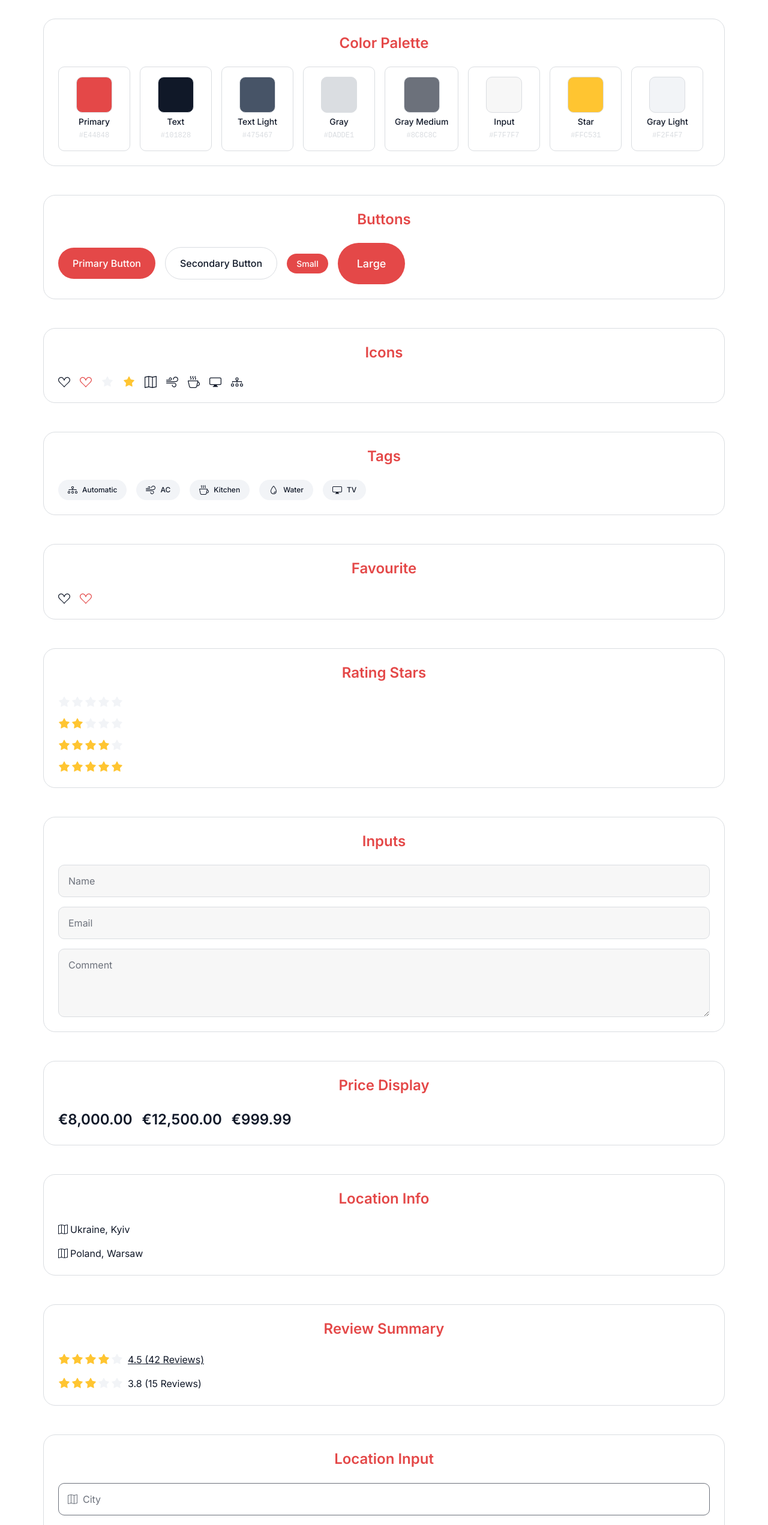
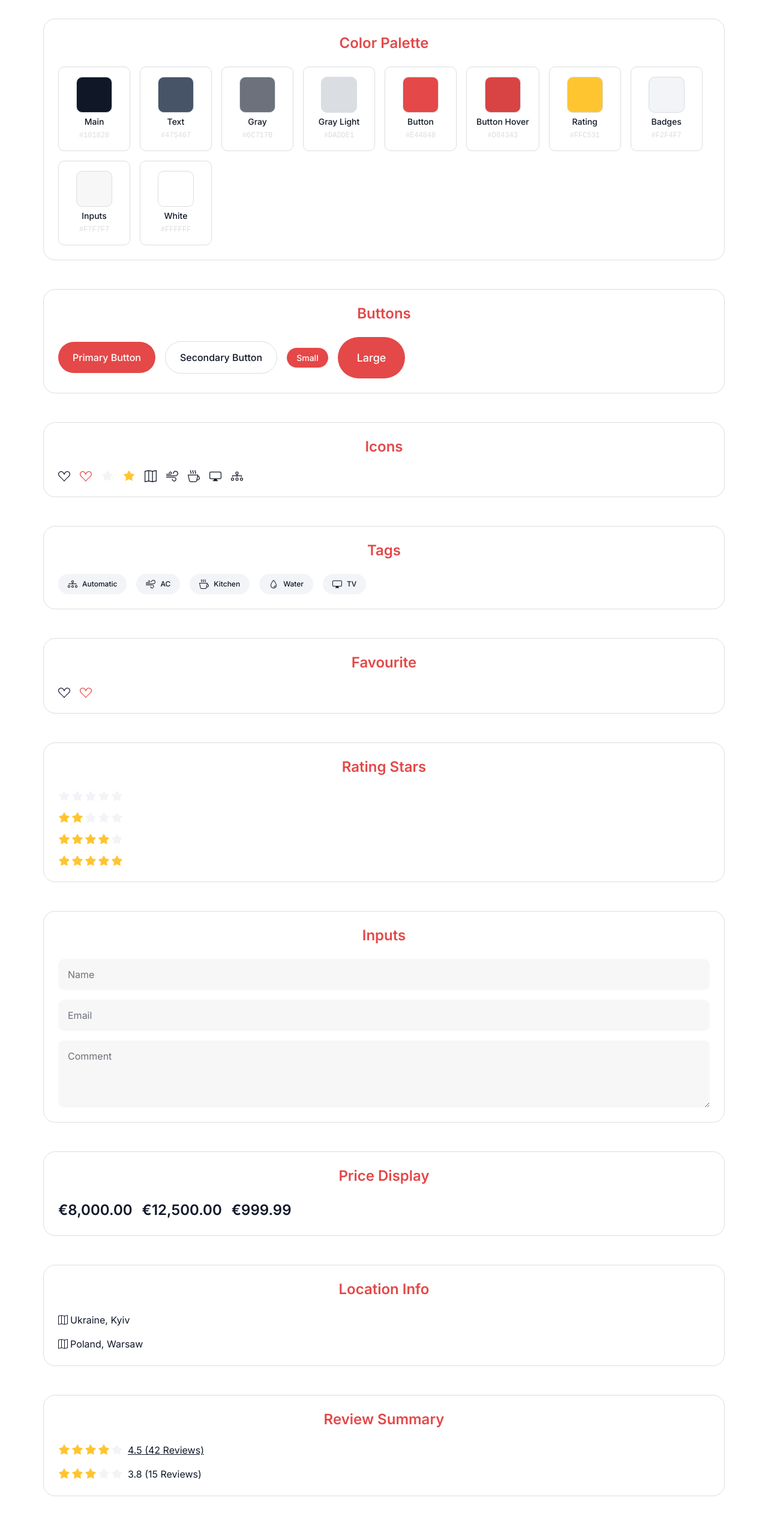
Before and after one commit to InnaKuts/travel-trucks, a React (Vite) app: page / in a window 1280 px wide. Shown: the part 123-2666 px from the top of the page at 60% size. Built offline with nearby package versions, Linux system fonts and the light colour scheme.

Commit message:
color scheme update

```diff
--- a/src/components/common/DatePicker/DatePicker.module.css
+++ b/src/components/common/DatePicker/DatePicker.module.css
@@ -7,7 +7,7 @@
   width: 100%;
   padding: var(--spacing-md);
   background-color: var(--color-inputs);
-  border: 1px solid var(--color-gray-light);
+  border: none;
   border-radius: var(--radius-sm);
   font-family: var(--font-family);
   font-size: var(--font-size-button);
@@ -18,17 +18,8 @@
   min-height: 56px;
 }
 
-.input:hover {
-  border-color: var(--color-button);
-}
-
 .input:focus {
-  border-color: var(--color-button);
   outline: none;
-}
-
-.input.focused {
-  border-color: var(--color-button);
 }
 
 /* Placeholder styling */
@@ -49,11 +40,6 @@
   transition: opacity 0.2s ease;
 }
 
-.input::-webkit-calendar-picker-indicator:hover {
-  color: var(--color-button);
-  opacity: 1;
-}
-
 /* Style the date input when it has no value */
 .input::-webkit-datetime-edit-text {
   color: var(--color-gray);
@@ -72,8 +58,8 @@
   left: 0;
   z-index: 1000;
   margin-top: 4px;
-  background: white;
-  border: 1px solid #ccc;
+  background: var(--color-white);
+  border: 1px solid var(--color-gray-light);
   border-radius: 8px;
   box-shadow: 0 2px 10px rgba(0, 0, 0, 0.1);
 }
--- a/src/components/common/Input/Input.module.css
+++ b/src/components/common/Input/Input.module.css
@@ -2,7 +2,7 @@
   width: 100%;
   padding: var(--spacing-md);
   background-color: var(--color-inputs);
-  border: 1px solid var(--color-gray-light);
+  border: none;
   border-radius: var(--radius-sm);
   font-family: var(--font-family);
   font-size: var(--font-size-button);
@@ -11,7 +11,6 @@
 }
 
 .input:focus {
-  border-color: var(--color-button);
   outline: none;
 }
 
--- a/src/components/common/LocationInput/LocationInput.module.css
+++ b/src/components/common/LocationInput/LocationInput.module.css
@@ -28,12 +28,12 @@
 .input {
   width: 100%;
   padding: var(--spacing-md) var(--spacing-md) var(--spacing-md) 40px; /* Left padding for icon */
-  border: 1px solid var(--color-gray);
+  border: none;
   border-radius: var(--radius-sm);
-  font-size: var(--font-size-md);
-  font-family: var(--font-family-primary);
+  font-size: var(--font-size-button);
+  font-family: var(--font-family);
   color: var(--color-main);
-  background-color: var(--color-white);
+  background-color: var(--color-inputs);
   transition: border-color 0.2s ease, box-shadow 0.2s ease;
   box-sizing: border-box;
 }
@@ -44,10 +44,4 @@
 
 .input:focus {
   outline: none;
-  border-color: var(--color-button);
-  box-shadow: 0 0 0 3px rgba(228, 72, 72, 0.1);
 }
-
-.input.focused {
-  border-color: var(--color-button);
-}
--- a/src/pages/DesignCatalog/DesignCatalog.jsx
+++ b/src/pages/DesignCatalog/DesignCatalog.jsx
@@ -25,17 +25,9 @@ const DesignCatalog = () => {
           <div className={styles.colorBox}>
             <div
               className={styles.colorSample}
-              style={{ backgroundColor: "var(--color-button)" }}
-            ></div>
-            <span>Primary</span>
-            <code>#E44848</code>
-          </div>
-          <div className={styles.colorBox}>
-            <div
-              className={styles.colorSample}
               style={{ backgroundColor: "var(--color-main)" }}
             ></div>
-            <span>Text</span>
+            <span>Main</span>
             <code>#101828</code>
           </div>
           <div className={styles.colorBox}>
@@ -43,39 +35,47 @@ const DesignCatalog = () => {
               className={styles.colorSample}
               style={{ backgroundColor: "var(--color-text)" }}
             ></div>
-            <span>Text Light</span>
+            <span>Text</span>
             <code>#475467</code>
+          </div>
+          <div className={styles.colorBox}>
+            <div
+              className={styles.colorSample}
+              style={{ backgroundColor: "var(--color-gray)" }}
+            ></div>
+            <span>Gray</span>
+            <code>#6C717B</code>
           </div>
           <div className={styles.colorBox}>
             <div
               className={styles.colorSample}
               style={{ backgroundColor: "var(--color-gray-light)" }}
             ></div>
-            <span>Gray</span>
+            <span>Gray Light</span>
             <code>#DADDE1</code>
           </div>
           <div className={styles.colorBox}>
             <div
               className={styles.colorSample}
-              style={{ backgroundColor: "var(--color-gray)" }}
+              style={{ backgroundColor: "var(--color-button)" }}
             ></div>
-            <span>Gray Medium</span>
-            <code>#8C8C8C</code>
+            <span>Button</span>
+            <code>#E44848</code>
           </div>
           <div className={styles.colorBox}>
             <div
               className={styles.colorSample}
-              style={{ backgroundColor: "var(--color-inputs)" }}
+              style={{ backgroundColor: "var(--color-button-hover)" }}
             ></div>
-            <span>Input</span>
-            <code>#F7F7F7</code>
+            <span>Button Hover</span>
+            <code>#D84343</code>
           </div>
           <div className={styles.colorBox}>
             <div
               className={styles.colorSample}
               style={{ backgroundColor: "var(--color-rating)" }}
             ></div>
-            <span>Star</span>
+            <span>Rating</span>
             <code>#FFC531</code>
           </div>
           <div className={styles.colorBox}>
@@ -83,8 +83,24 @@ const DesignCatalog = () => {
               className={styles.colorSample}
               style={{ backgroundColor: "var(--color-badges)" }}
             ></div>
-            <span>Gray Light</span>
+            <span>Badges</span>
             <code>#F2F4F7</code>
+          </div>
+          <div className={styles.colorBox}>
+            <div
+              className={styles.colorSample}
+              style={{ backgroundColor: "var(--color-inputs)" }}
+            ></div>
+            <span>Inputs</span>
+            <code>#F7F7F7</code>
+          </div>
+          <div className={styles.colorBox}>
+            <div
+              className={styles.colorSample}
+              style={{ backgroundColor: "var(--color-white)" }}
+            ></div>
+            <span>White</span>
+            <code>#FFFFFF</code>
           </div>
         </div>
       </section>
```
